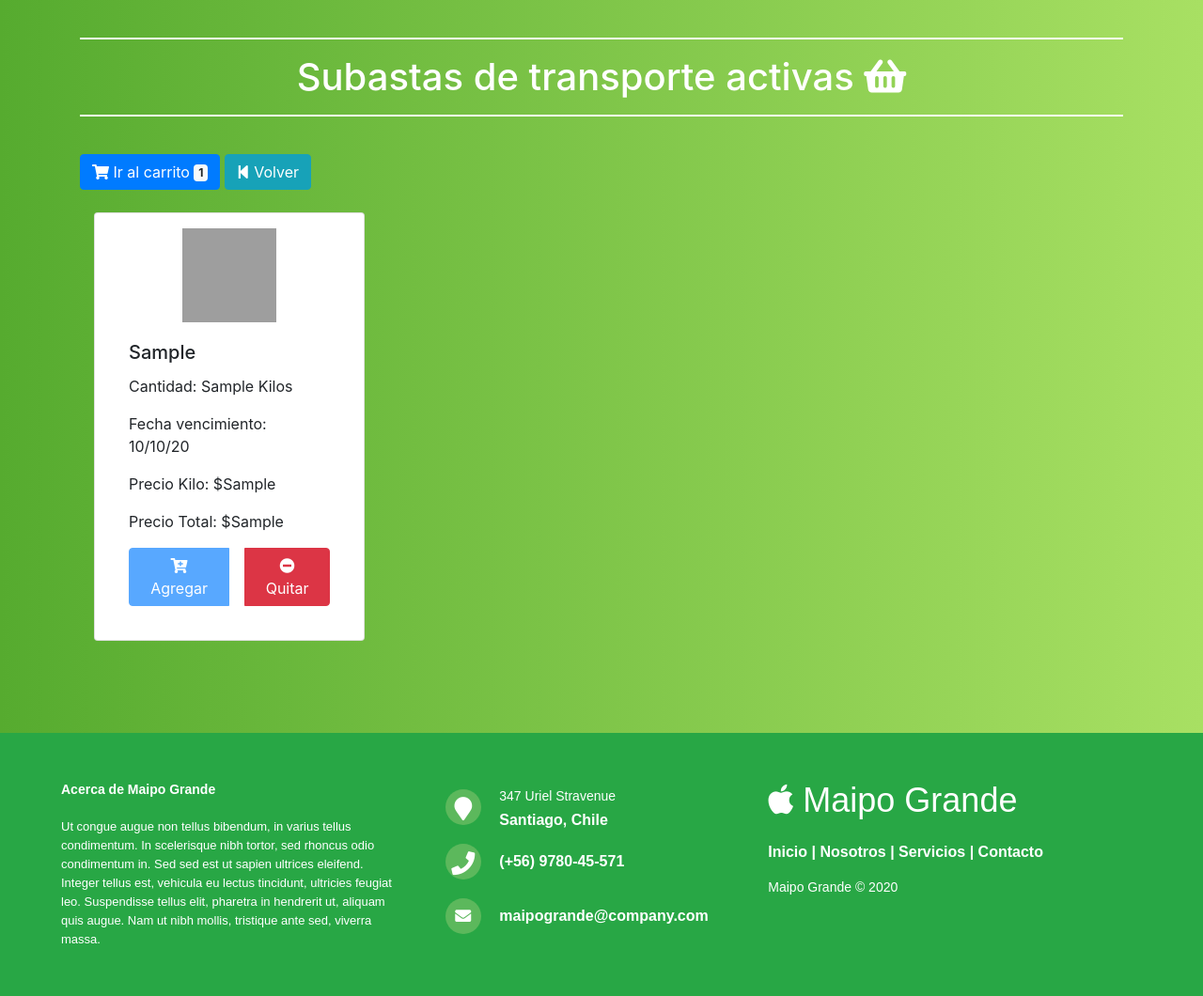
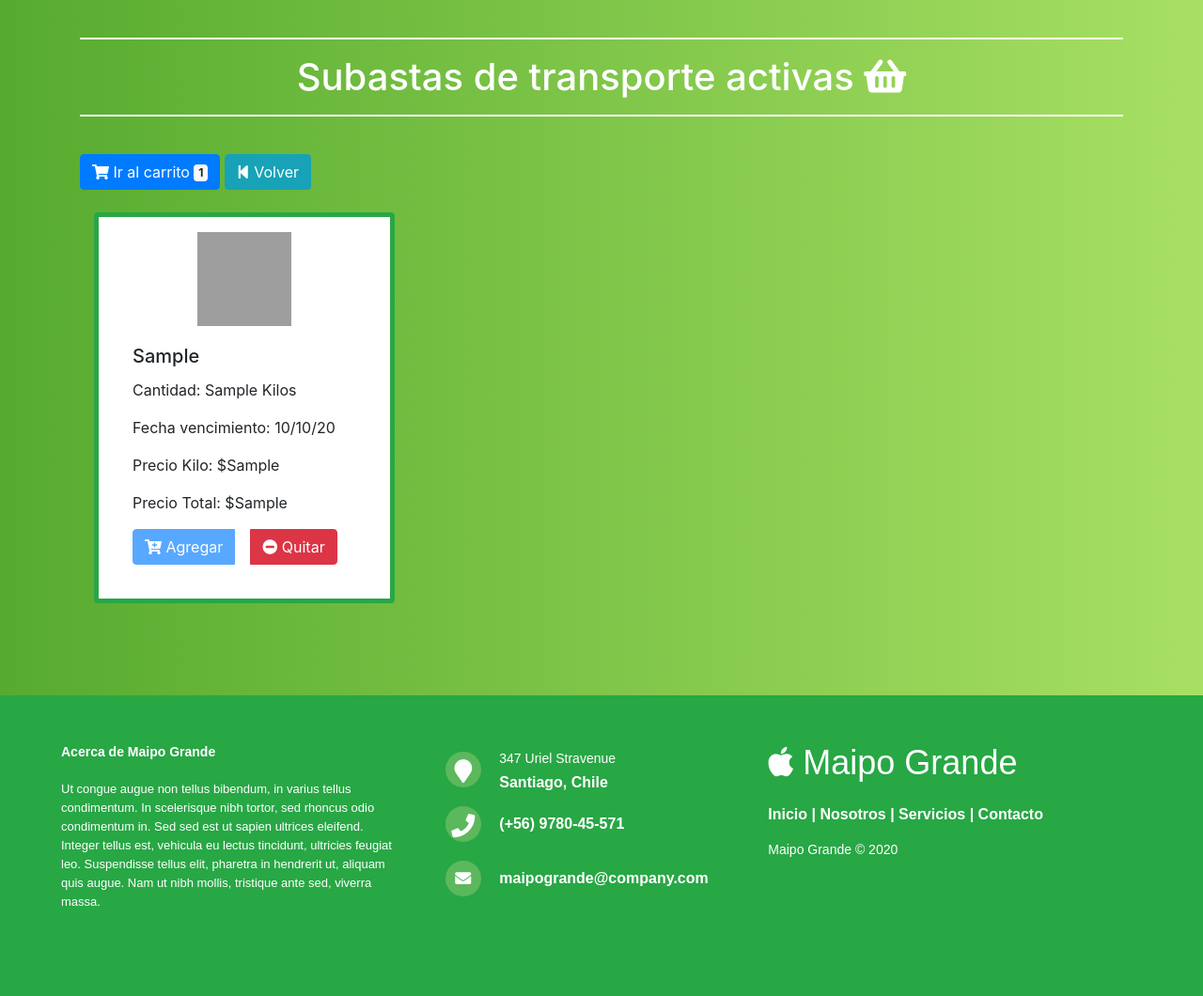
Before and after one commit to hecjara/MaipoGrande, a Django app: template core/templates/core/venta_local.html in a window 1280 px wide. Shown: the part 56-1116 px from the top of the page at 94% size. After the commit the page ends 1020 px from the top, so only its background shows below. Run offline with Django 3.2, Linux system fonts and the light colour scheme; the template is opened without the code that fills it: most values are stand-ins (such as "Sample title", 1, 10 or a date in 2020); some libraries are stand-ins or nearby versions; grey boxes are pictures that could not be loaded.

Commit message:
mejorado el borde de las cartas en venta local

```diff
--- a/core/templates/core/venta_local.html
+++ b/core/templates/core/venta_local.html
@@ -66,7 +66,7 @@
     <div class="card-deck">
         {% for vt in ventalocal %}
         <div class="col-sm-4 mb-4">
-            <div class="card h-100 p-3" style="width: 18rem;">
+            <div class="card h-100 p-3 border-success rounded" style="border: 5px solid;">
                 <img src="{{ vt.5 }}" alt="producto" width="100" height="100" class="mx-auto d-block">
                 <div class="card-body">
                     <h5 class="card-title">{{ vt.4 }}</h5>
```
